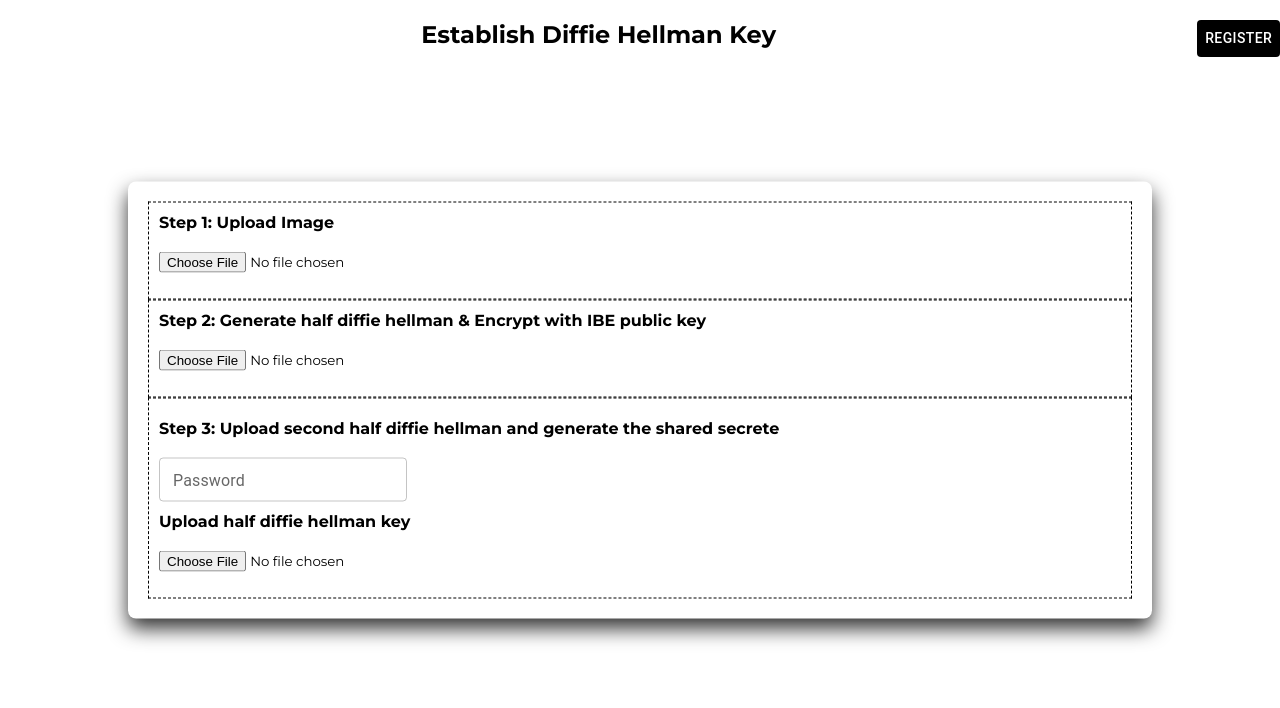
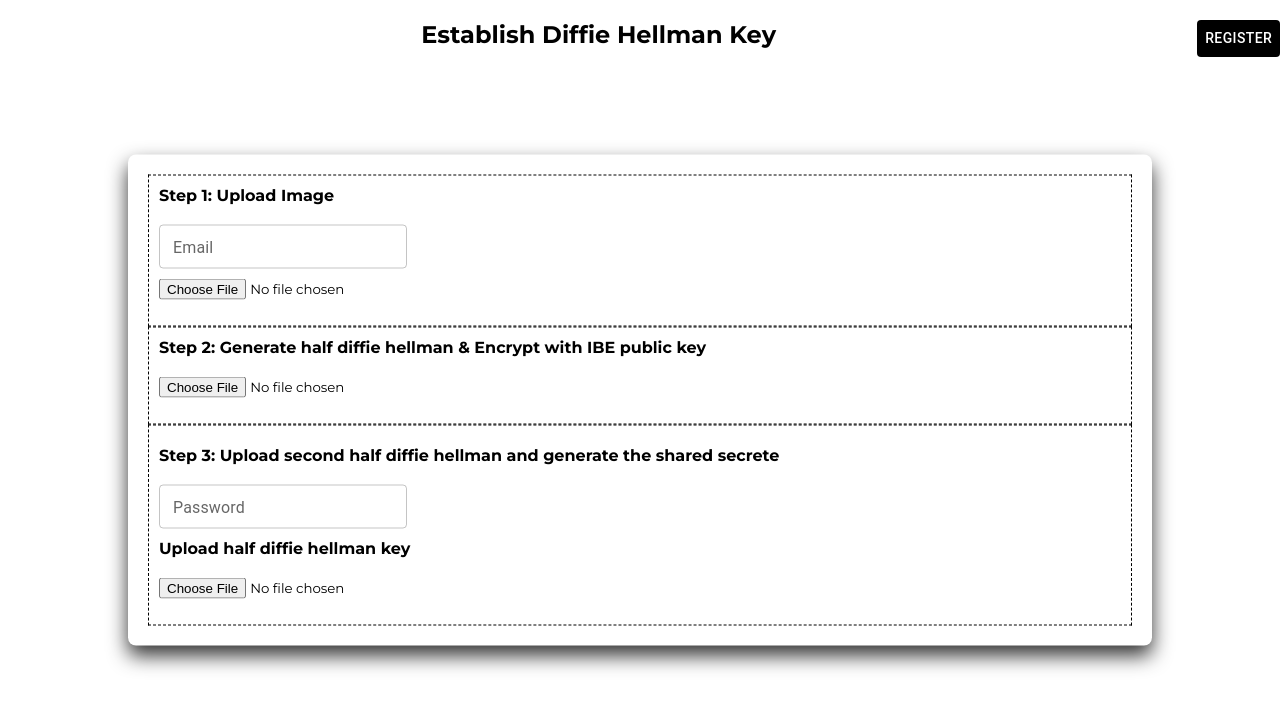
Before and after one commit to sahilkanjariya00/ibe_dh, a React (Vite) app: page / in a window 1280 px wide. Shown: the top 708 px of the page. Built offline with nearby package versions, Linux system fonts and the light colour scheme.

Commit message:
Add email field for identity verification.

```diff
--- a/src/pages/Dashboard/Dashboard.component.tsx
+++ b/src/pages/Dashboard/Dashboard.component.tsx
@@ -50,6 +50,7 @@ const Dashboard = () => {
   >("");
   const [sharedSecret, setSharedSecret] = useState<Uint8Array | null>(null);
   const [password, setPassword] = useState("");
+  const [email, setEmail] = useState("");
 
   // DH States
   const [myKeys, setMyKeys] = useState<{
@@ -180,6 +181,10 @@ const Dashboard = () => {
     setPassword(e.target.value);
   };
 
+  const handleEmailChange = (e: React.ChangeEvent<HTMLInputElement>) => {
+    setEmail(e.target.value);
+  };
+
   const handleSharedKeyDown = () => {
     if (sharedSecret) {
       const pemString = `-----BEGIN SHARED SECRET-----\n${btoa(
@@ -196,7 +201,7 @@ const Dashboard = () => {
   const handleRegister = () => {
     // removeFromSessionStorage("ld");
     // dispatch({ type: "logout" });
-    navigate(ROUTES.signup)
+    navigate(ROUTES.signup);
   };
 
   const handleClose = () => {
@@ -207,7 +212,7 @@ const Dashboard = () => {
     if (file) {
       // const verifyData = new FormData();
       // verifyData.append("image", file);
-      // verifyData.append("email", state.payload.email);
+      // verifyData.append("email", email);
 
       // callVerifyPost(verifyData)
       //   .then((resp) => {
@@ -304,8 +309,17 @@ const Dashboard = () => {
       <div className={style.inContainer}>
         <div className={style.firstStep}>
           <div className={style.title}>Step 1: Upload Image</div>
+          <div className={style.email}>
+            <Inputcomp
+              label="Email"
+              placeholder="Enter your Email"
+              type="email"
+              value={email}
+              onChange={handleEmailChange}
+            ></Inputcomp>
+          </div>
           <SingleFileUploader onValueChange={setFile} />
-          {file ? (
+          {file && email ? (
             <Buttoncomp
               label="Get Public Key"
               onClick={handlePubKeyGeneration}
--- a/src/pages/Dashboard/Dashboard.module.scss
+++ b/src/pages/Dashboard/Dashboard.module.scss
@@ -55,6 +55,12 @@
     .thirdStep {
       .upload {
         margin-top: 10px;
+      }
+    }
+
+    .firstStep{
+      .email{
+        margin-bottom: 10px;
       }
     }
 
```
